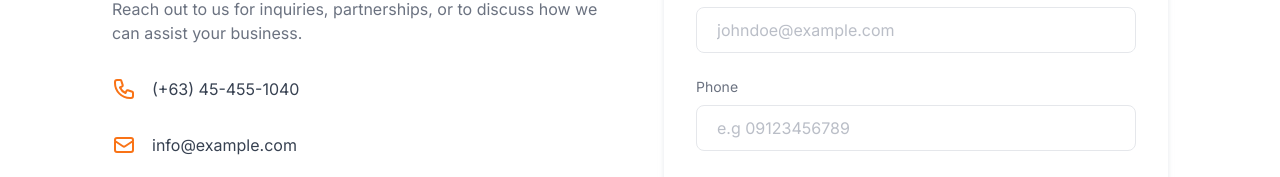
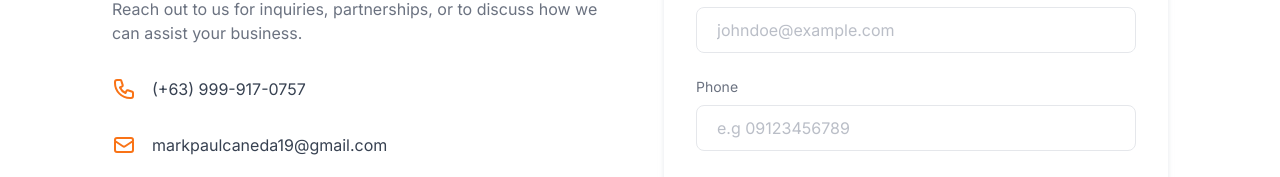
Before and after one commit to mpc-workspace/mp-solutions, a Nuxt app: page /contact-us in a window 1280 px wide. Shown: the part 699-876 px from the top of the page. Built offline with nearby package versions, Linux system fonts and the light colour scheme.

Commit message:
ui updates

```diff
--- a/components/footer.vue
+++ b/components/footer.vue
@@ -30,8 +30,8 @@
                     <p class="font-semibold text-gray-400">Contact Us</p>
 
                     <div class="flex flex-col items-start mt-5 space-y-2">
-                        <a href="#" class="text-gray-50 transition-colors duration-300 hover:underline hover:text-blue-50">+63 45-455-1040</a>
-                        <a href="#" class="text-gray-50 transition-colors duration-300 hover:underline hover:text-blue-50">info@example.com</a>
+                        <a href="#" class="text-gray-50 transition-colors duration-300 hover:underline hover:text-blue-50">(+63) 999-917-0757</a>
+                        <a href="#" class="text-gray-50 transition-colors duration-300 hover:underline hover:text-blue-50">markpaulcaneda19@gmail.com</a>
                     </div>
                 </div>
             </div>
--- a/pages/about-us.vue
+++ b/pages/about-us.vue
@@ -16,7 +16,7 @@
     <section class="py-24 bg-gray-50">
         <div class="container flex flex-col items-center xl:flex-row">
             <div class="flex justify-center xl:w-1/2">
-                <img class="h-auto w-auto sm:w-[28rem] sm:h-[28rem] flex-shrink-0 object-cover rounded-lg" src="https://images.unsplash.com/photo-1551650975-87deedd944c3?ixlib=rb-1.2.1&ixid=MnwxMjA3fDB8MHxwaG90by1wYWdlfHx8fGVufDB8fHx8&auto=format&fit=crop&w=1974&q=80" alt="">
+                <img class="h-auto w-auto sm:w-[28rem] sm:h-[28rem] flex-shrink-0 object-cover rounded-lg" src="/logo.svg" alt="">
             </div>
 
             <div class="flex flex-col text-center xl:text-start mt-6 xl:items-start xl:w-1/2 xl:mt-0">
--- a/pages/contact-us.vue
+++ b/pages/contact-us.vue
@@ -18,7 +18,7 @@
                                 <path stroke-linecap="round" stroke-linejoin="round" d="M3 5a2 2 0 012-2h3.28a1 1 0 01.948.684l1.498 4.493a1 1 0 01-.502 1.21l-2.257 1.13a11.042 11.042 0 005.516 5.516l1.13-2.257a1 1 0 011.21-.502l4.493 1.498a1 1 0 01.684.949V19a2 2 0 01-2 2h-1C9.716 21 3 14.284 3 6V5z" />
                             </svg>
 
-                            <span class="mx-2 text-gray-700 truncate w-72">(+63) 45-455-1040</span>
+                            <span class="mx-2 text-gray-700 truncate w-72">(+63) 999-917-0757</span>
                         </p>
 
                         <p class="flex items-start -mx-2">
@@ -26,7 +26,7 @@
                                 <path stroke-linecap="round" stroke-linejoin="round" d="M3 8l7.89 5.26a2 2 0 002.22 0L21 8M5 19h14a2 2 0 002-2V7a2 2 0 00-2-2H5a2 2 0 00-2 2v10a2 2 0 002 2z" />
                             </svg>
 
-                            <span class="mx-2 text-gray-700 truncate w-72">info@example.com</span>
+                            <span class="mx-2 text-gray-700 truncate w-72">markpaulcaneda19@gmail.com</span>
                         </p>
                     </div>
 
```
